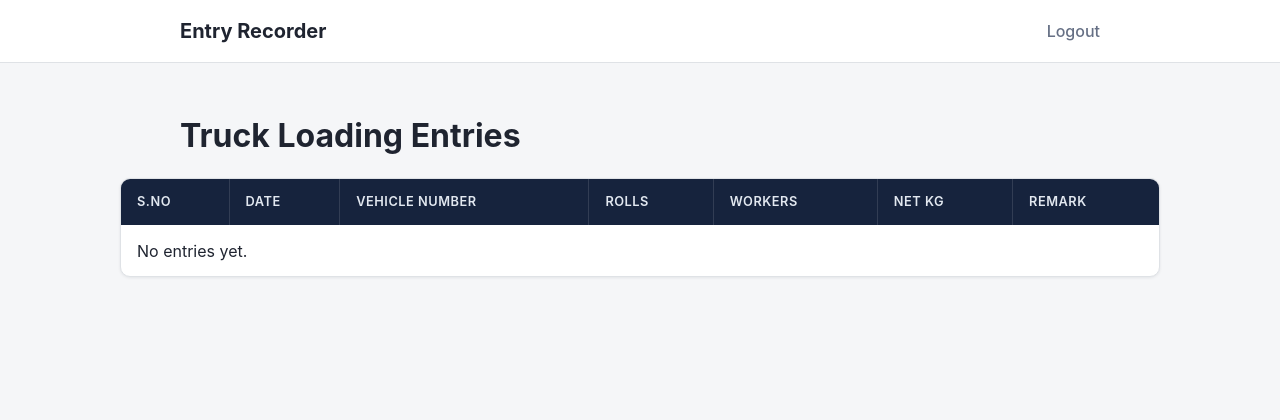
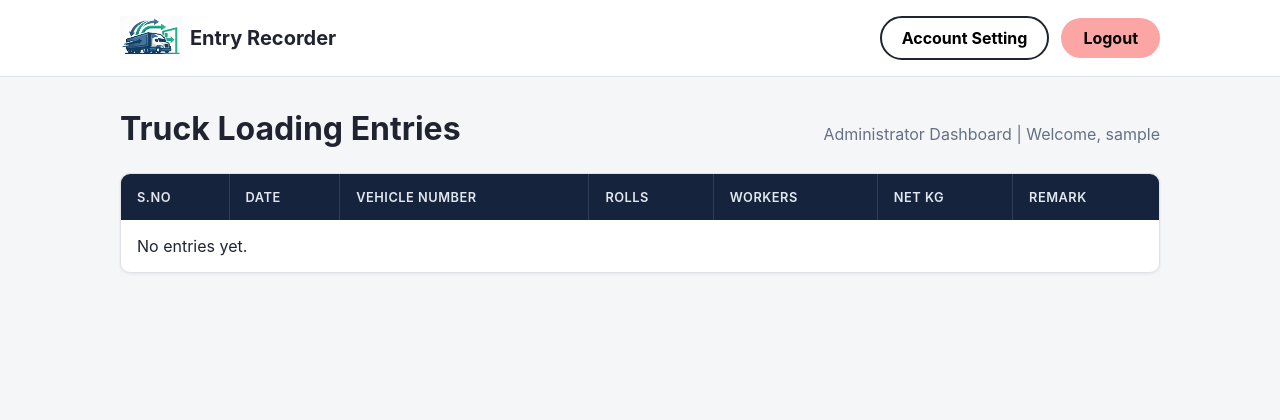
Before and after one commit to shahbazkhan74659-crypto/RecordEntryApp, a Django app: page / in a window 1280 px wide. Shown: the top 420 px of the page. Run offline with Django 5.2, Linux system fonts and the light colour scheme; the visitor is signed in with stand-in values (Sample User, id 1).

Commit message:
Professional Home Page

```diff
--- a/static/css/style.css
+++ b/static/css/style.css
@@ -37,14 +37,30 @@ body {
     display: flex;
     align-items: center;
     justify-content: space-between;
-    padding: 1rem 1.25rem;
+    padding: 1rem 0;
+    max-width: 1040px;
+}
+
+@media (max-width: 768px) {
+    .header-inner {
+        padding-left: 1.25rem;
+        padding-right: 1.25rem;
+    }
 }
 
 .brand {
+    display: flex;
+    align-items: center;
+    gap: 0.5rem;
     font-size: 1.25rem;
     font-weight: 700;
     color: var(--color-text);
     text-decoration: none;
+}
+
+.brand-logo {
+    height: 44px;
+    width: auto;
 }
 
 .site-nav a {
@@ -65,22 +81,40 @@ body {
 
 .logout-form {
     display: inline;
-    margin-left: 1.5rem;
+    margin-left: 0.75rem;
+}
+
+a.btn-outline {
+    display: inline-block;
+    padding: 0.5rem 1.25rem;
+    border-radius: 9999px;
+    border: 2px solid var(--color-text);
+    background: #ffffff;
+    color: #000000;
+    font-weight: 700;
+    font-size: 1rem;
+    text-decoration: none;
+}
+
+a.btn-outline:hover {
+    background: #000000;
+    color: #ffffff;
 }
 
 .link-button {
-    background: none;
-    border: none;
-    padding: 0;
-    color: var(--color-muted);
-    font-weight: 500;
+    background: #fca5a5;
+    border: 2px solid transparent;
+    padding: 0.5rem 1.25rem;
+    border-radius: 9999px;
+    color: #000000;
+    font-weight: 700;
     font-size: 1rem;
     font-family: inherit;
     cursor: pointer;
 }
 
 .link-button:hover {
-    color: var(--color-primary);
+    background: #f87171;
 }
 
 /* Main content */
@@ -121,6 +155,27 @@ h1, h2, h3 {
     line-height: 1.25;
 }
 
+.page-header {
+    display: flex;
+    align-items: baseline;
+    justify-content: space-between;
+    flex-wrap: wrap;
+    gap: 0.5rem 1rem;
+    margin-left: -60px;
+    margin-right: -60px;
+    margin-bottom: 1.5rem;
+}
+
+.page-title {
+    margin: 0;
+}
+
+.admin-greeting {
+    color: var(--color-muted);
+    font-size: 1rem;
+    margin: 0;
+}
+
 .table-wrapper {
     background: var(--color-surface);
     border: 1px solid var(--color-border);
@@ -132,6 +187,7 @@ h1, h2, h3 {
 }
 
 @media (max-width: 768px) {
+    .page-header,
     .table-wrapper {
         margin-left: 0;
         margin-right: 0;
--- a/templates/base.html
+++ b/templates/base.html
@@ -5,15 +5,23 @@
     <meta charset="UTF-8">
     <meta name="viewport" content="width=device-width, initial-scale=1.0">
     <title>{% block title %}Entry Recorder{% endblock %}</title>
-    <link rel="icon" href="data:,">
+    <link rel="apple-touch-icon" sizes="180x180" href="{% static 'favicon/apple-touch-icon.png' %}">
+    <link rel="icon" type="image/png" sizes="32x32" href="{% static 'favicon/favicon-32x32.png' %}">
+    <link rel="icon" type="image/png" sizes="16x16" href="{% static 'favicon/favicon-16x16.png' %}">
+    <link rel="shortcut icon" href="{% static 'favicon/favicon.ico' %}">
+    <link rel="manifest" href="{% static 'favicon/site.webmanifest' %}">
     <link rel="stylesheet" href="{% static 'css/style.css' %}">
 </head>
 <body>
     <header class="site-header">
         <div class="container header-inner">
-            <a href="/" class="brand">Entry Recorder</a>
+            <a href="/" class="brand">
+                <img src="{% static 'images/LOGO2.png' %}" alt="" class="brand-logo">
+                Entry Recorder
+            </a>
             <nav class="site-nav">
                 {% if user.is_authenticated %}
+                    <a href="#" class="btn-outline">Account Setting</a>
                     <form action="{% url 'logout' %}" method="post" class="logout-form">
                         {% csrf_token %}
                         <button type="submit" class="link-button">Logout</button>
--- a/templates/home.html
+++ b/templates/home.html
@@ -3,7 +3,10 @@
 {% block title %}Entries — Entry Recorder{% endblock %}
 
 {% block content %}
-    <h1>Truck Loading Entries</h1>
+    <div class="page-header">
+        <h1 class="page-title">Truck Loading Entries</h1>
+        <p class="admin-greeting">Administrator Dashboard | Welcome, {{ user.get_username }}</p>
+    </div>
 
     <div class="table-wrapper">
         <table>
--- a/templates/registration/login.html
+++ b/templates/registration/login.html
@@ -5,7 +5,11 @@
     <meta charset="UTF-8">
     <meta name="viewport" content="width=device-width, initial-scale=1.0">
     <title>Login — Entry Recorder</title>
-    <link rel="icon" href="data:,">
+    <link rel="apple-touch-icon" sizes="180x180" href="{% static 'favicon/apple-touch-icon.png' %}">
+    <link rel="icon" type="image/png" sizes="32x32" href="{% static 'favicon/favicon-32x32.png' %}">
+    <link rel="icon" type="image/png" sizes="16x16" href="{% static 'favicon/favicon-16x16.png' %}">
+    <link rel="shortcut icon" href="{% static 'favicon/favicon.ico' %}">
+    <link rel="manifest" href="{% static 'favicon/site.webmanifest' %}">
     <link rel="stylesheet" href="{% static 'css/style.css' %}">
 </head>
 <body class="login-page">
```
Also changed, not shown: CLAUDE.md (+8 -1 lines), static/favicon/android-chrome-192x192.png (added), static/favicon/android-chrome-512x512.png (added), static/favicon/apple-touch-icon.png (added), static/favicon/favicon-16x16.png (added), static/favicon/favicon-32x32.png (added), static/favicon/favicon.ico (added), static/favicon/site.webmanifest (added), static/images/LOGO2.png (added).
